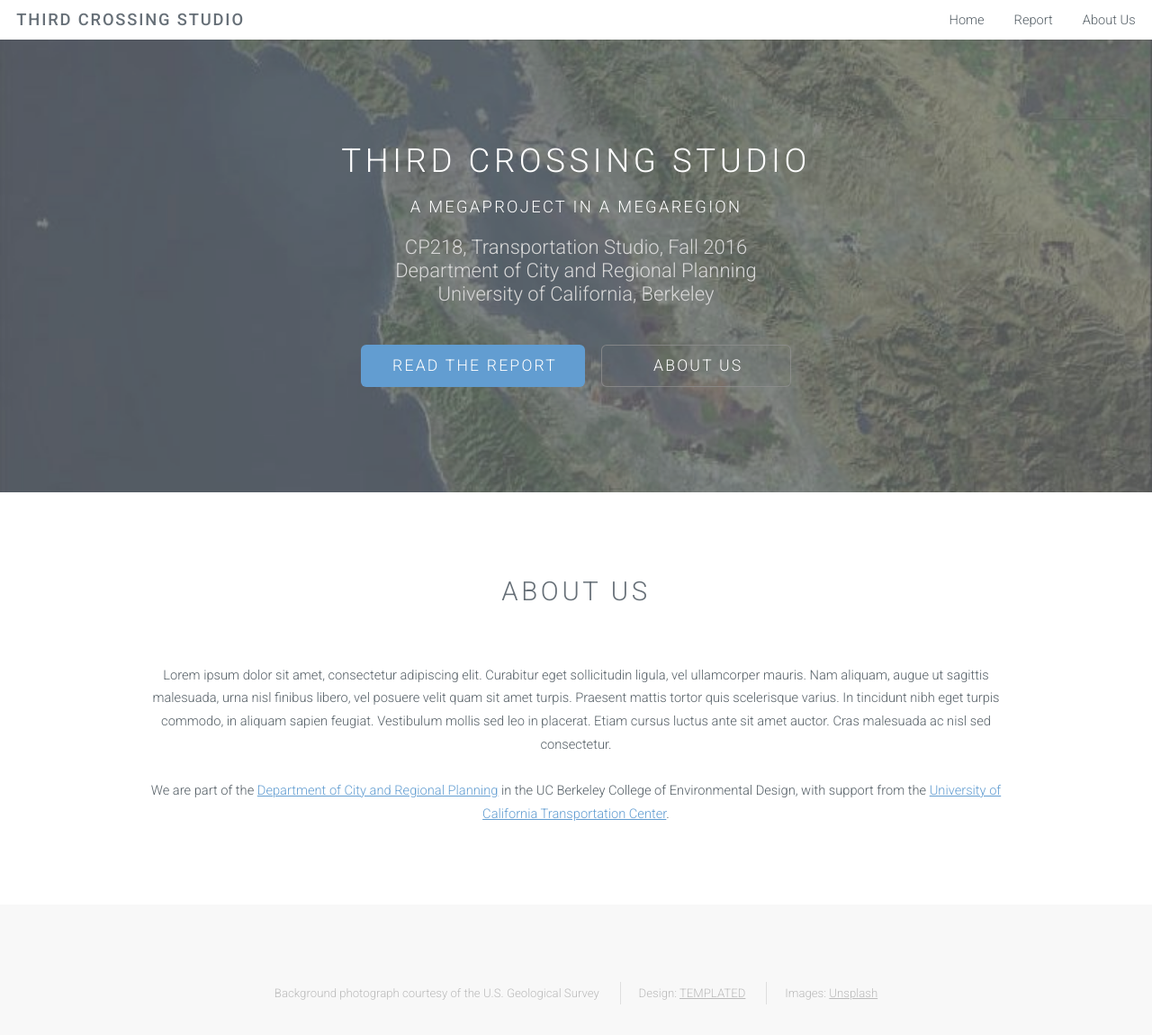
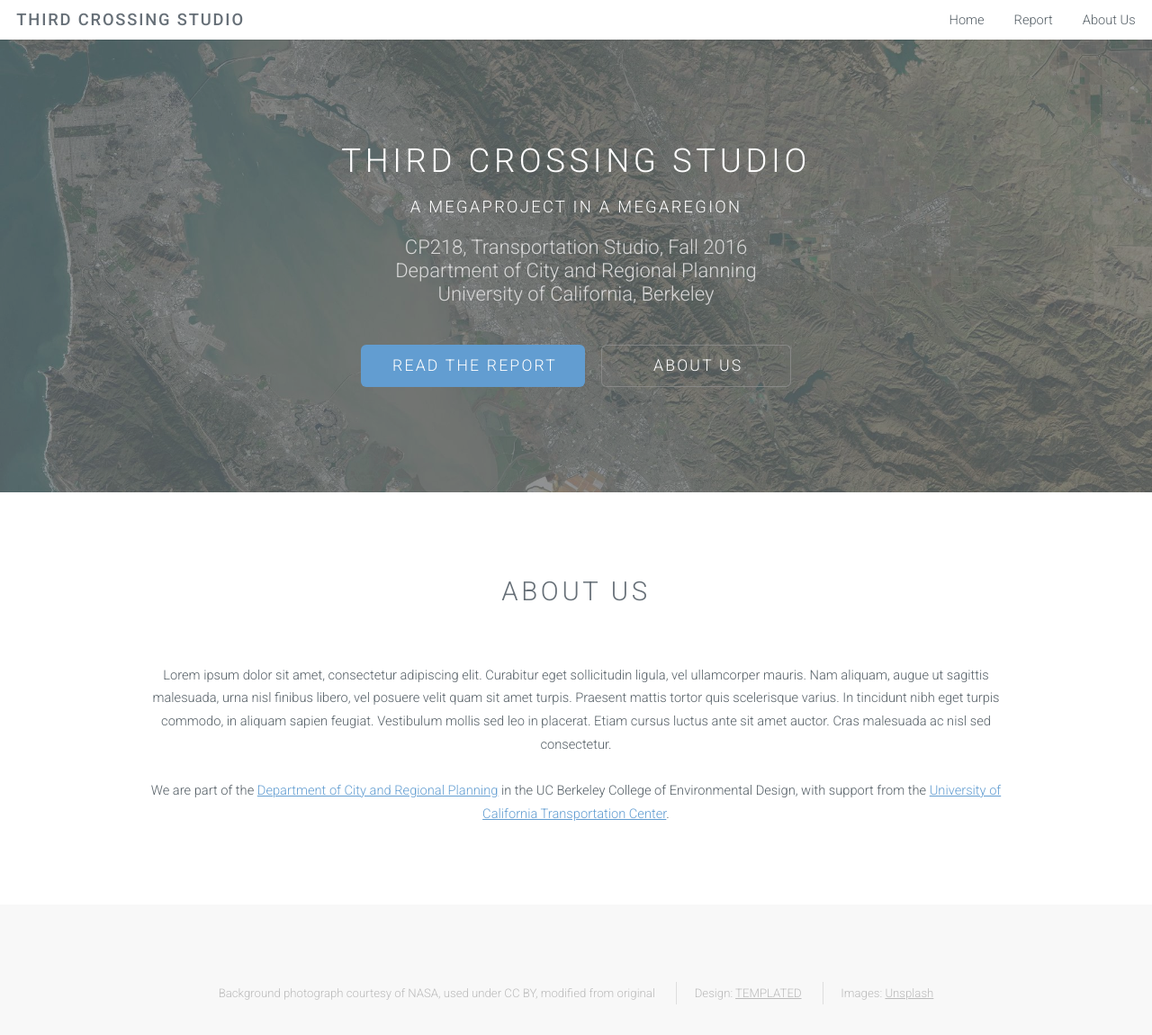
Before and after one commit to pksohn/secondcrossingstudio, a plain HTML site: page index.html in a window 1280 px wide. Shown: the whole page at 90% size. Drawn offline with Linux system fonts and the light colour scheme.

Commit message:
Update images

```diff
--- a/css/style.css
+++ b/css/style.css
@@ -978,9 +978,9 @@
 
 	#banner {
 		background-color: #666666;
-		background-image: url("../images/bay.jpg");
+		background-image: url("../images/big3dark.jpg");
 		background-size: cover;
-		background-position: center center;
+		background-position: center top;
 		background-repeat: no-repeat;
 		color: #d8d8d8;
 		padding: 14em 0;
--- a/index.html
+++ b/index.html
@@ -205,7 +205,7 @@
 					<!--</div>-->
 					<ul class="copyright">
 						<!--<li>&copy; Untitled. All rights reserved.</li>-->
-						<li>Background photograph courtesy of the U.S. Geological Survey</li>
+						<li>Background photograph courtesy of NASA, used under CC BY, modified from original</li>
 						<li>Design: <a href="http://templated.co">TEMPLATED</a></li>
 						<li>Images: <a href="http://unsplash.com">Unsplash</a></li>
 					</ul>
```
Also changed, not shown: images/SF_Bay_area_USGS.jpg (deleted), images/bay.jpg (deleted), images/big3dark.jpg (added), images/crossing.png (deleted), images/crossing_dark.png (deleted), images/pic01.jpg (deleted), images/pic02.jpg (deleted), images/pic03.jpg (deleted), 1 other file.
